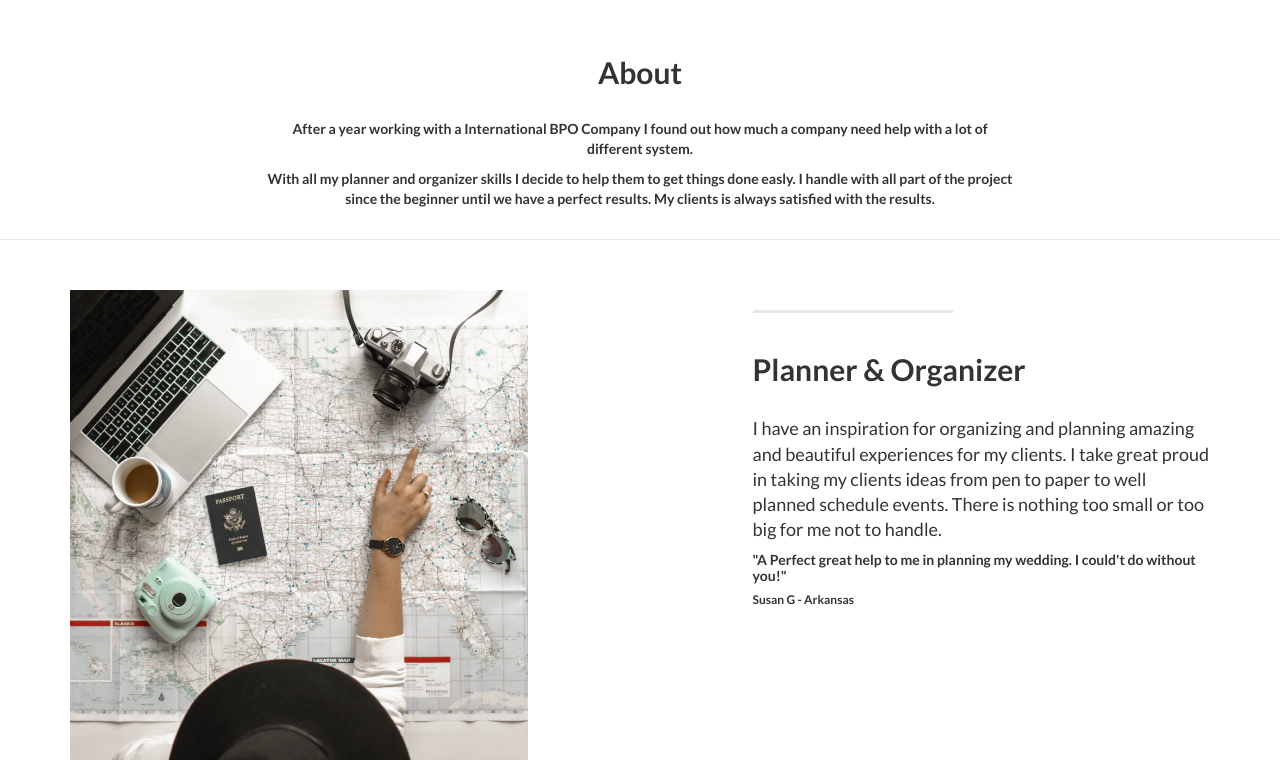
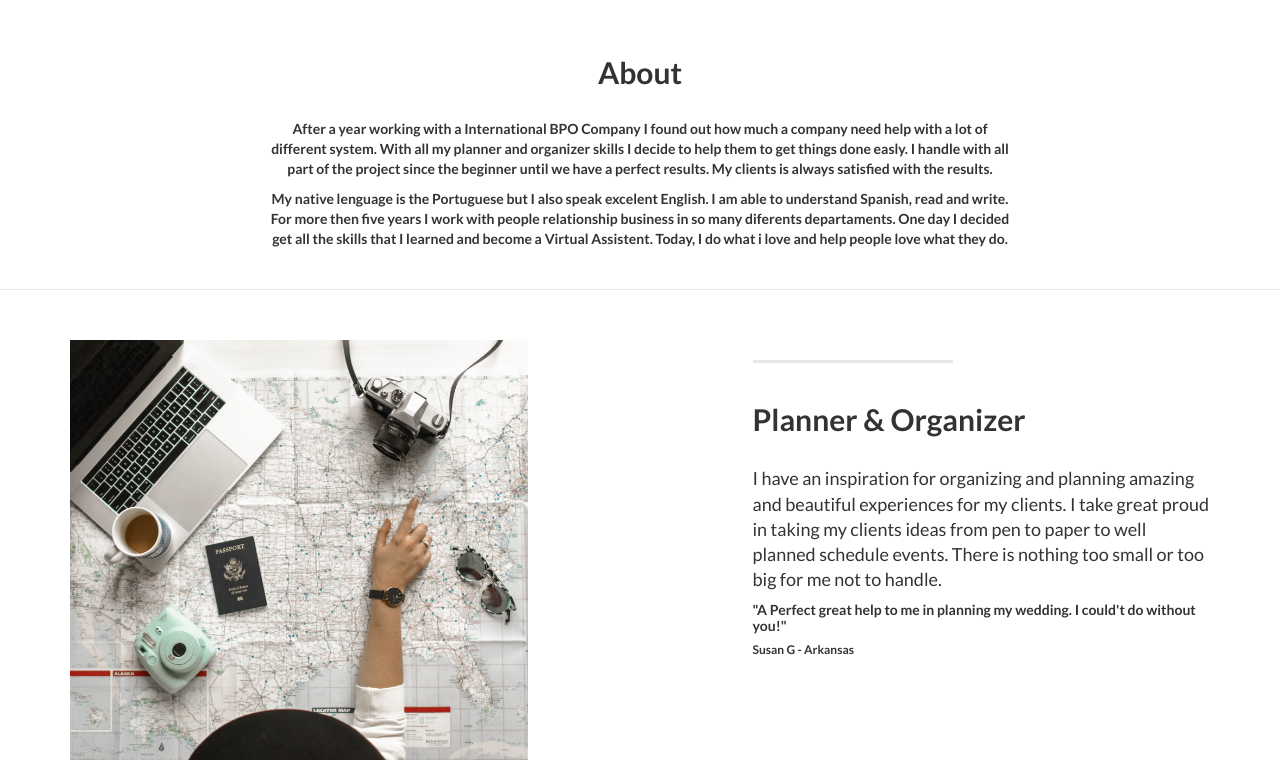
Before and after one commit to deborahyalves/deborahyalves.github.io, a Jekyll site: the page built from index.html, in a window 1280 px wide and 900 px high, scrolled down 641 px, cut to the strip 140-900 px from the top of the window. Built offline with Jekyll 4.4.1, drawn with Linux system fonts in a browser that asks for light colours.

Commit message:
Update about.html

```diff
--- a/_includes/about.html
+++ b/_includes/about.html
@@ -5,9 +5,9 @@
               <br/><br/>
               <h2>About </h2>
               <br/>
-                <p> After a year working with a International BPO Company I found out how much a company need help with a lot of different system. <p>
-                <p> With all my planner and organizer skills I decide to help them to get things done easly.
+                <p> After a year working with a International BPO Company I found out how much a company need help with a lot of different system. With all my planner and organizer skills I decide to help them to get things done easly.
 I handle with all part of the project since the beginner until we have a perfect results. My clients is always satisfied with the results. </p>
+                <p> My native lenguage is the Portuguese but I also speak excelent English. I am able to understand Spanish, read and write. For more then five years I work with people relationship business in so many diferents departaments. One day I decided get all the skills that I learned and become a Virtual Assistent. Today, I do what i love and help people love what they do. <p>
                 <br/>
               </div>
         </div>
```
